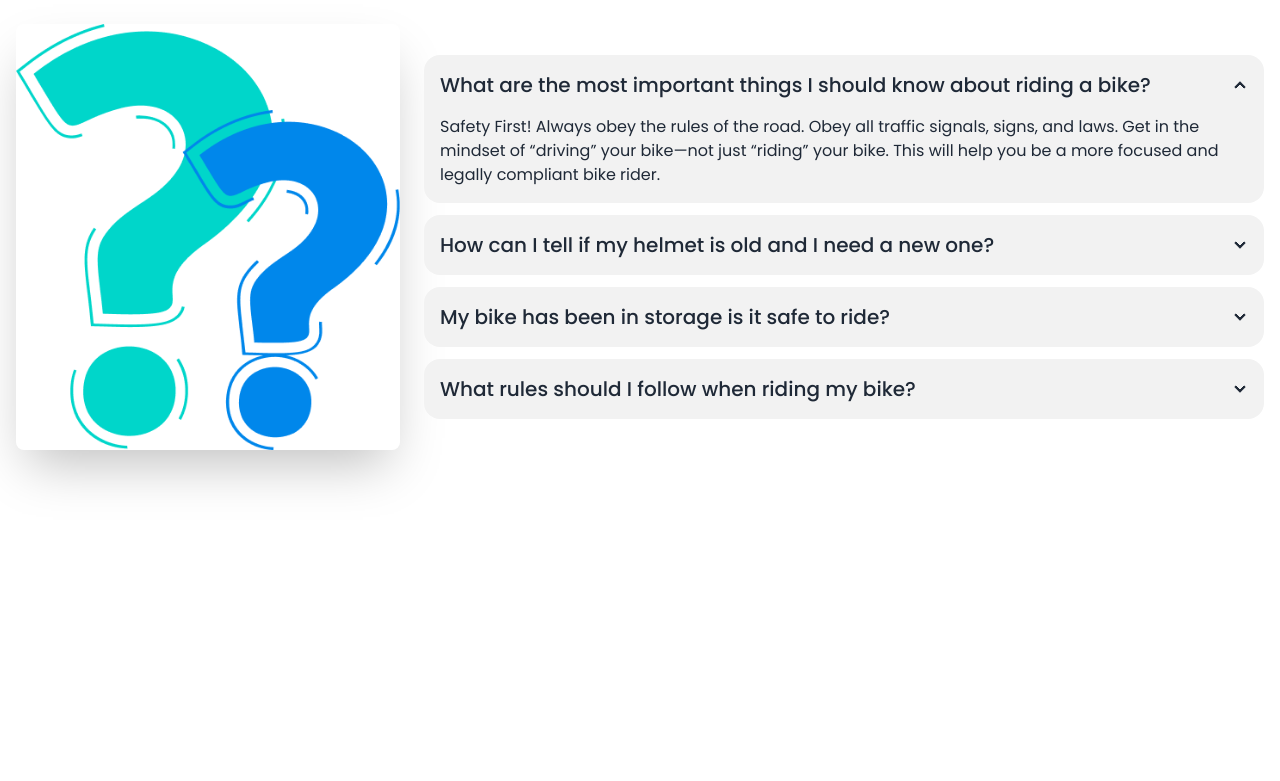
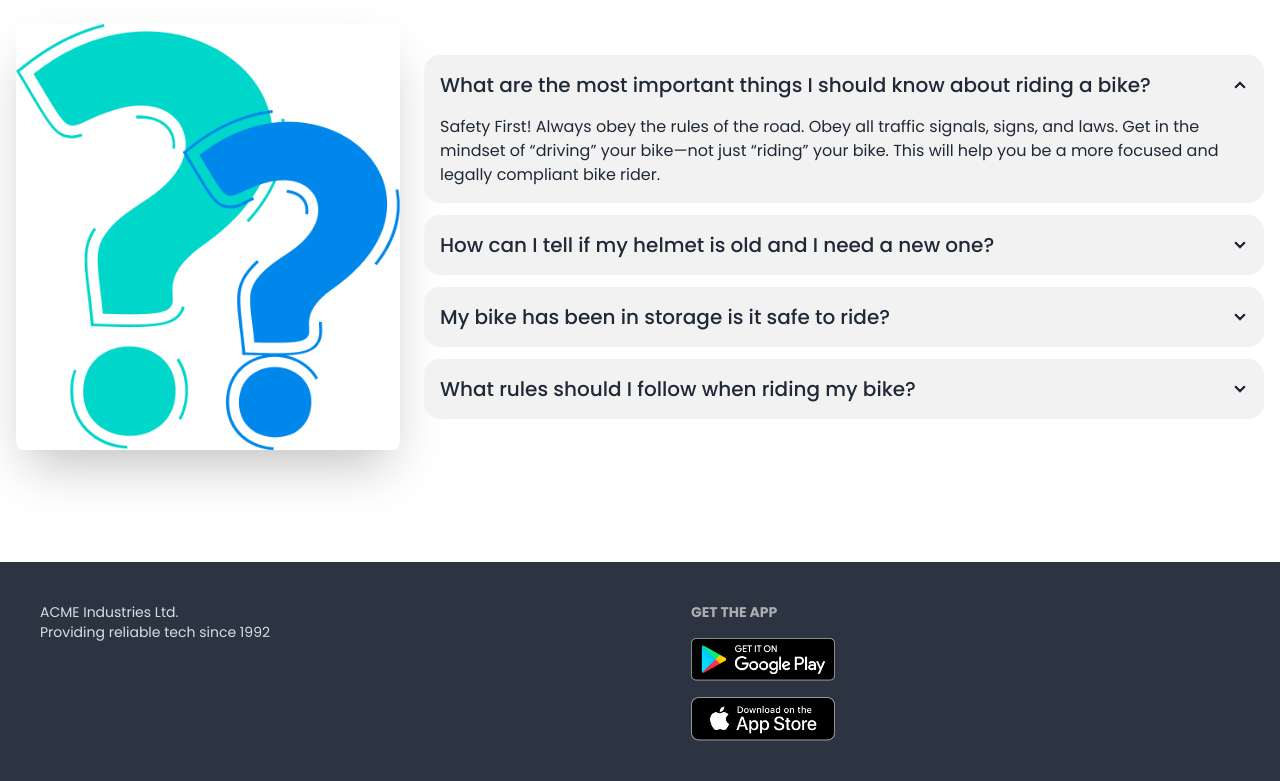
Before and after one commit to rudra0700/biker-zone-using-daysiUI, a plain HTML site: page index.html in a window 1280 px wide. Shown: the part 2033-2814 px from the top of the page. Before the commit the page ends 2595 px from the top, so only its background shows below. Drawn offline with nearby package versions, Linux system fonts and the light colour scheme.

Commit message:
feat: footer added

```diff
--- a/index.html
+++ b/index.html
@@ -377,6 +377,25 @@
 
          </section>
     </main>
-    <footer></footer>
+    <footer >
+      <div class="container mx-auto">
+        <footer class="footer bg-neutral text-neutral-content p-10">
+          <aside>
+            <p>
+              ACME Industries Ltd.
+              <br />
+              Providing reliable tech since 1992
+            </p>
+          </aside>
+          <nav>
+            <h6 class="footer-title text-white">Get The App</h6>
+            <div class="grid grid-cols-1 gap-4 w-36">
+              <a><img src="./images/others/android.png" alt=""></a>
+              <a><img src="./images/others/ios.png" alt=""></a>
+            </div>
+          </nav>
+        </footer>
+      </div>
+    </footer>
   </body>
 </html>
```
